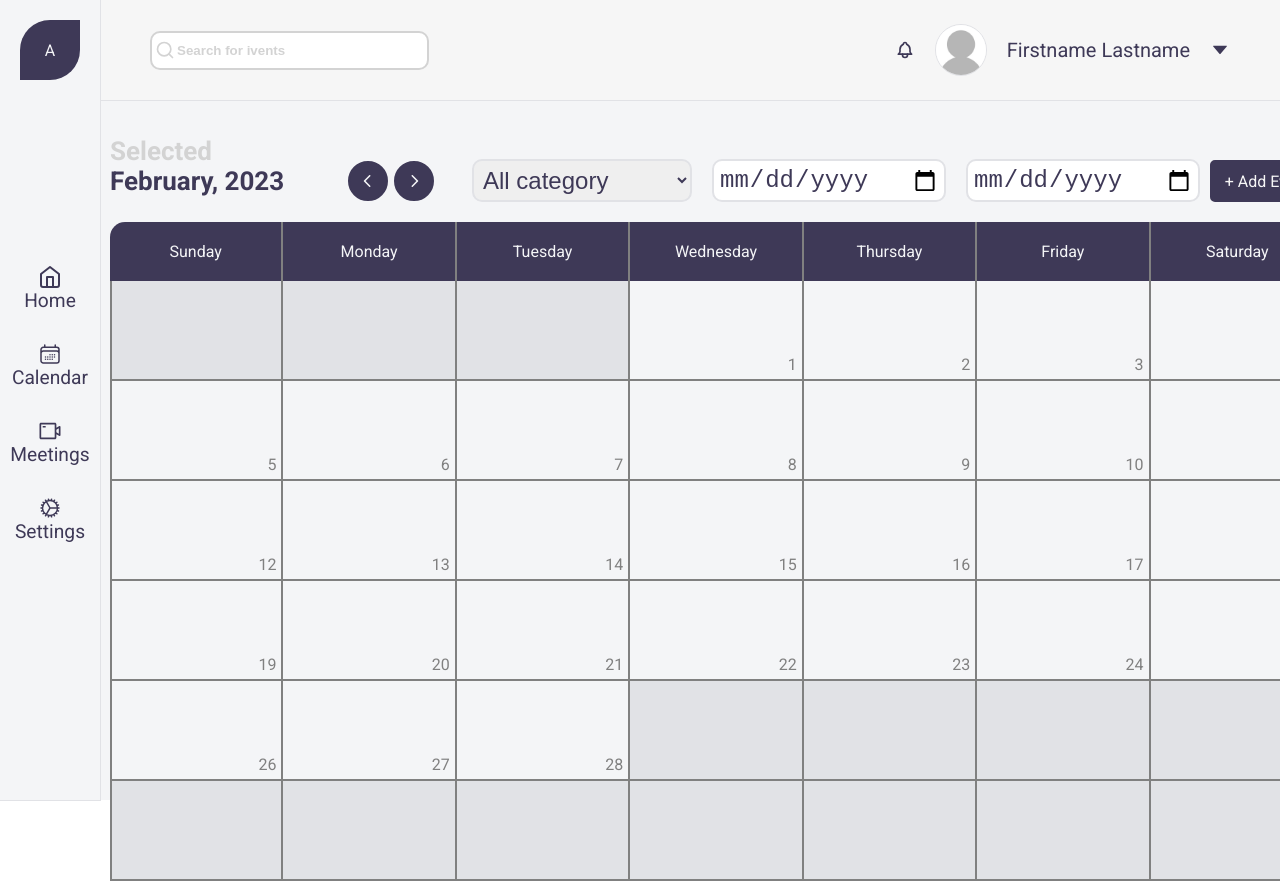
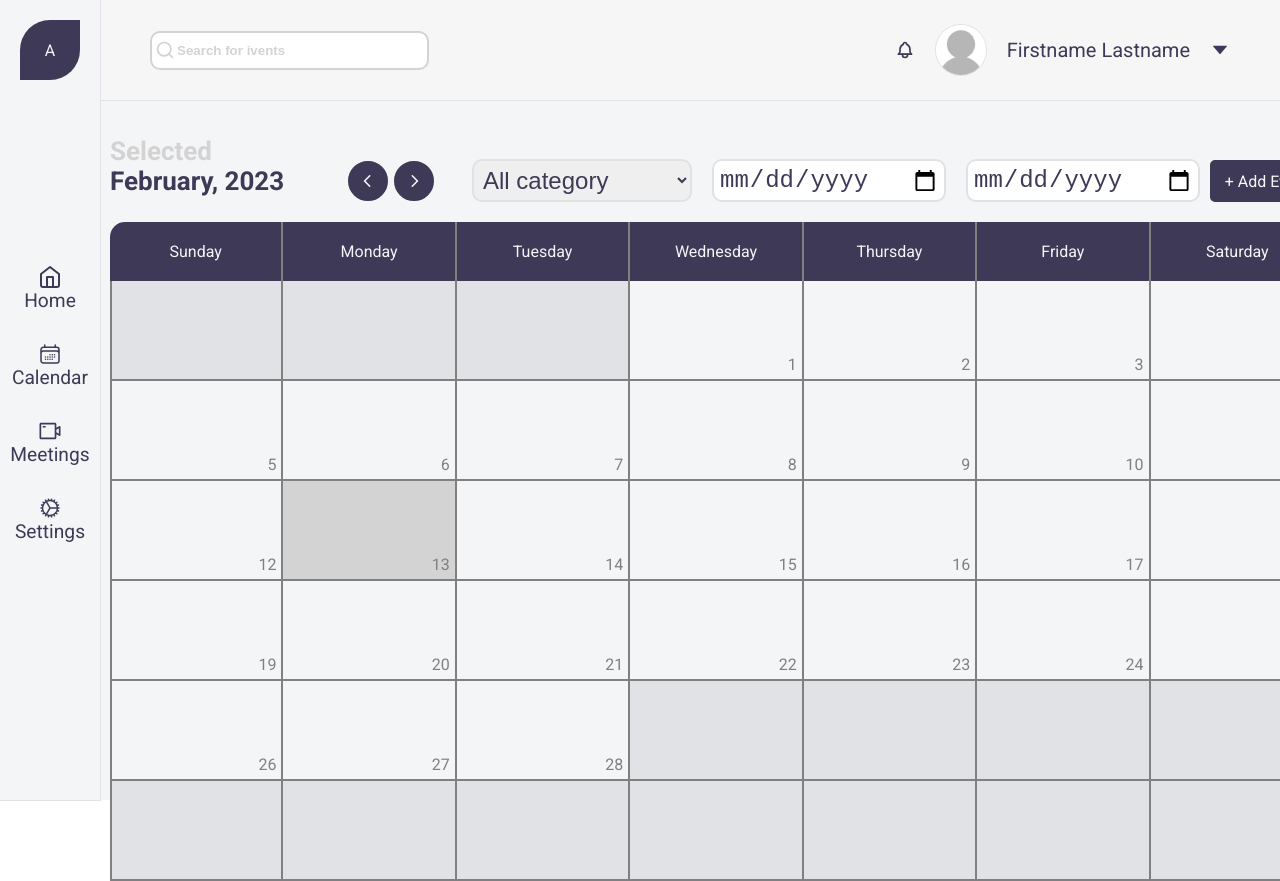
Before and after one commit to bashprog/task_manager, a React app in the folder Client/: page / in a window 1280 px wide. Shown: the top 881 px of the page. Built offline with nearby package versions, Linux system fonts and the light colour scheme.

Commit message:
Mini improves, add change day by calendar

```diff
--- a/Client/src/components/Calendar/Calendar.scss
+++ b/Client/src/components/Calendar/Calendar.scss
@@ -61,4 +61,14 @@
   .not-this-month {
     background: $gray_dark;
   }
+  .this-month {
+    cursor: pointer;
+    transition: .3s;
+    &.active {
+      background: lightgray;
+    }
+    &:hover {
+      background: lightgray;
+    }
+  }
 }
--- a/Client/src/components/Calendar/Calendar.tsx
+++ b/Client/src/components/Calendar/Calendar.tsx
@@ -3,12 +3,8 @@ import React from "react";
 import './Calendar.scss';
 
 import CalendarControl from "../CalendarControl/CalendarControl";
-//(startDayNum >= key) && (totalDays >= (key + 1))
-// <div data-day={key} key={key} />
-// :
-// <div data-day={key} key={key}>
-//     {`${key - startDayNum + 1}`}
-// </div>
+
+import {useDateStore} from "../../stores/CalendarStore";
 
 interface IProps {
     startDayName: string,
@@ -17,6 +13,7 @@ interface IProps {
 }
 
 const Calendar: React.FC<IProps> = ({startDayName, totalDays, startDayNum}) => {
+    const {setDay, currentDay} = useDateStore();
     return (
         <section className={'calendar'}>
             <CalendarControl/>
@@ -47,11 +44,11 @@ const Calendar: React.FC<IProps> = ({startDayName, totalDays, startDayNum}) => {
                 <div className="calendar-nums">
                     {new Array(42).fill(null).map((el, key) => (
                         (startDayNum <= key) && (totalDays >= (key - startDayNum + 1)) ?
-                            <div data-day={key} key={key} className={'this-month'}>
+                            <div data-day={key - startDayNum + 1} key={key} className={`this-month ${key-startDayNum+1 == currentDay ? 'active' : ''}`} onClick={() => setDay(key - startDayNum + 1)}>
                                 <span className={'day-num'}>{key - startDayNum + 1}</span>
                             </div>
                             :
-                            <div data-day={key} key={key} className={'not-this-month'}/>
+                            <div data-day={key - startDayNum + 1} key={key} className={'not-this-month'}/>
                     ))}
 
                 </div>
--- a/Client/src/stores/CalendarStore.ts
+++ b/Client/src/stores/CalendarStore.ts
@@ -15,7 +15,8 @@ interface DateStore {
     nextMonth: () => void,
     prevMonth: () => void,
     nextDay: () => void,
-    prevDay: () => void
+    prevDay: () => void,
+    setDay: (num: number) => void,
 }
 
 export const useDateStore = create<DateStore>()(devtools(immer((set) => ({
@@ -57,4 +58,7 @@ export const useDateStore = create<DateStore>()(devtools(immer((set) => ({
             return getDaysInMonth(state.currentYear, state.currentMonth - 1).totalDays
         })(),
     })),
+    setDay: (num) => set(() => ({
+        currentDay: num
+    }))
 }))))
```
